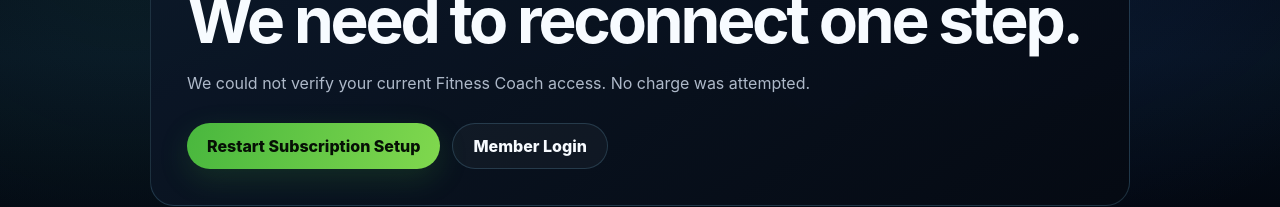
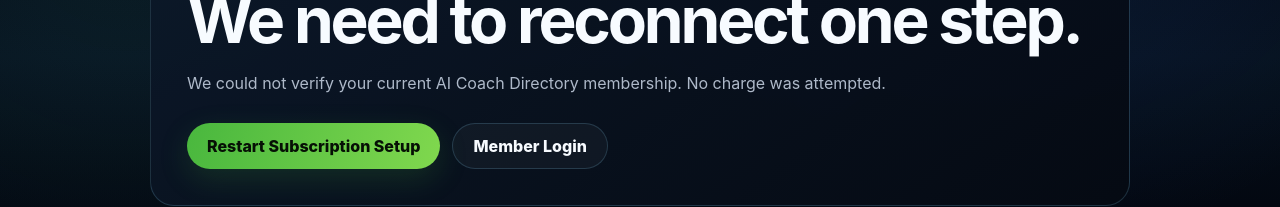
Before and after one commit to ai-coach-hub/aicoachdir-fitness, a Next.js app: page /fitness/subscribe in a window 1280 px wide. Shown: the part 216-423 px from the top of the page. Built offline with nearby package versions, Linux system fonts and the light colour scheme; no server answers; the database is empty; sample sign-in values are in the browser's storage.

Commit message:
Use shared membership wording during checkout

```diff
--- a/app/fitness/subscribe/page.tsx
+++ b/app/fitness/subscribe/page.tsx
@@ -57,7 +57,7 @@ export default async function FitnessSubscribePage() {
     });
   } catch {
     return (
-      <SetupProblem message="We could not verify your current Fitness Coach access. No charge was attempted." />
+      <SetupProblem message="We could not verify your current AI Coach Directory membership. No charge was attempted." />
     );
   }
 
```
